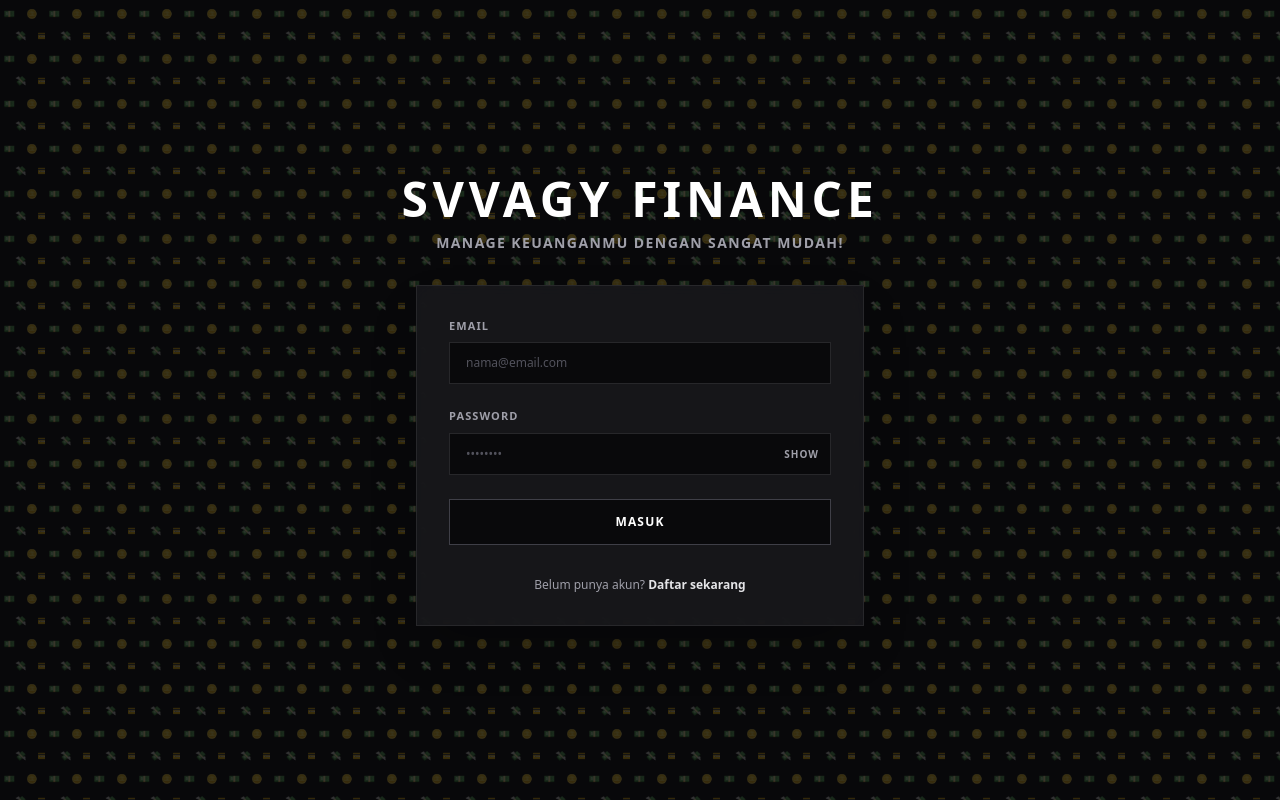
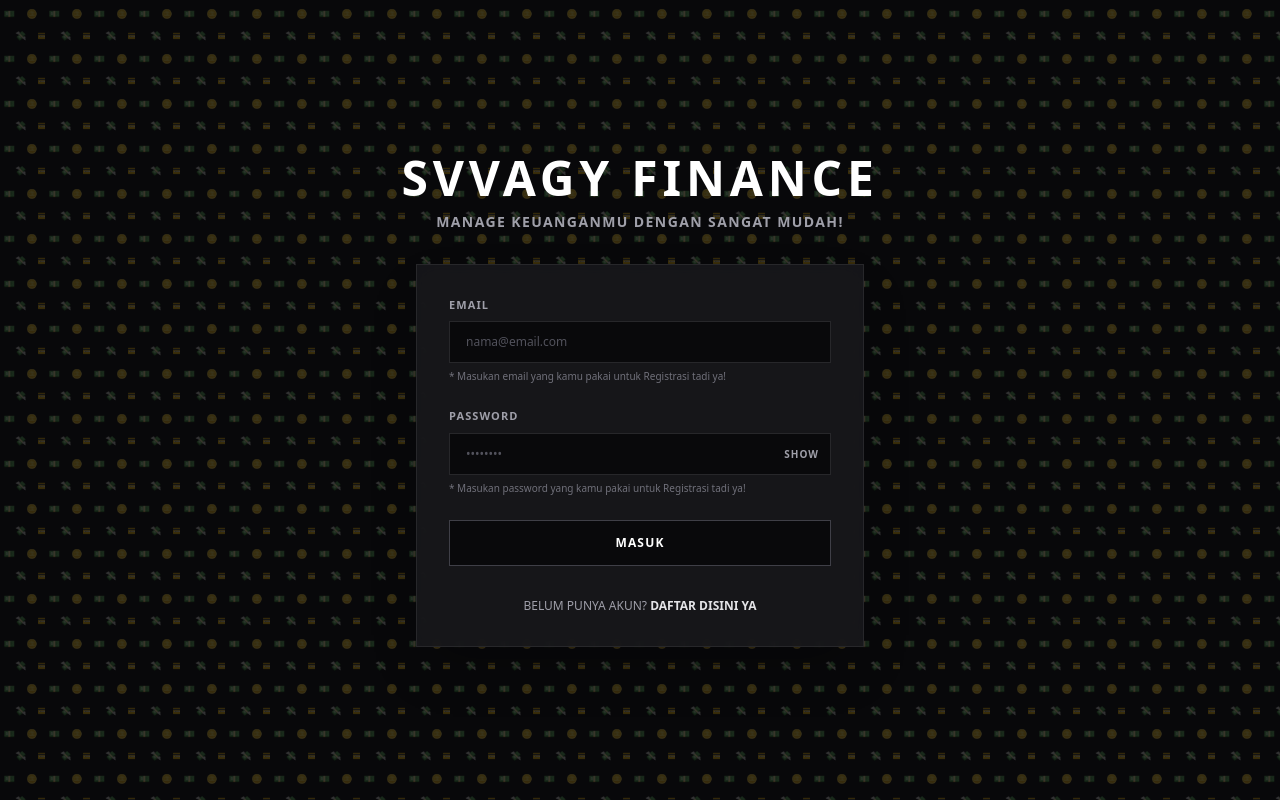
Before and after one commit to svvagyzan/svvagy-finance, a Next.js app: page /login in a window 1280 px wide. Built offline with nearby package versions, Linux system fonts and the light colour scheme; no server answers.

Commit message:
Perubahan sedikit

```diff
--- a/src/app/login/page.tsx
+++ b/src/app/login/page.tsx
@@ -75,6 +75,9 @@
             placeholder="nama@email.com"
             className="mt-2 w-full border border-zinc-800 bg-zinc-950 px-4 py-3 text-xs font-medium text-white placeholder-zinc-600 outline-none transition focus:border-zinc-500"
           />
+          <p className="mt-1.5 text-[10px] font-medium text-zinc-500">
+            * Masukan email yang kamu pakai untuk Registrasi tadi ya!
+          </p>
         </div>
 
         <div>
@@ -99,6 +102,9 @@
               {showPassword ? 'HIDE' : 'SHOW'}
             </button>
           </div>
+          <p className="mt-1.5 text-[10px] font-medium text-zinc-500">
+            * Masukan password yang kamu pakai untuk Registrasi tadi ya!
+          </p>
         </div>
 
         <button
@@ -111,9 +117,9 @@
       </form>
 
       <p className="mt-8 text-center text-xs font-medium text-zinc-400">
-        Belum punya akun?{' '}
+        BELUM PUNYA AKUN?{' '}
         <Link href="/register" className="font-bold text-zinc-200 hover:text-white hover:underline">
-          Daftar sekarang
+          DAFTAR DISINI YA
         </Link>
       </p>
     </div>
--- a/src/app/register/page.tsx
+++ b/src/app/register/page.tsx
@@ -95,6 +95,9 @@
               placeholder="nama@email.com"
               className="mt-2 w-full border border-zinc-800 bg-zinc-950 px-4 py-3 text-xs font-medium text-white placeholder-zinc-600 outline-none transition focus:border-zinc-500"
             />
+            <p className="mt-1.5 text-[10px] font-medium text-zinc-500">
+              * Masukin email kamu dengan Valid ya!
+            </p>
           </div>
 
           <div>
@@ -120,6 +123,9 @@
                 {showPassword ? 'HIDE' : 'SHOW'}
               </button>
             </div>
+            <p className="mt-1.5 text-[10px] font-medium text-zinc-500">
+              * Password kamu harus terdiri dari 6 Karakter ya!
+            </p>
           </div>
 
           <button
@@ -132,9 +138,9 @@
         </form>
 
         <p className="mt-8 text-center text-xs font-medium text-zinc-400">
-          Sudah punya akun?{' '}
+          SUDAH PUNYA AKUN?{' '}
           <Link href="/login" className="font-bold text-zinc-200 hover:text-white hover:underline">
-            Masuk disini
+            LOGIN DISINI YA
           </Link>
         </p>
       </div>
```
